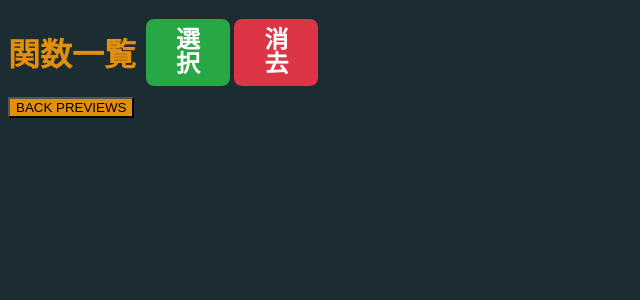
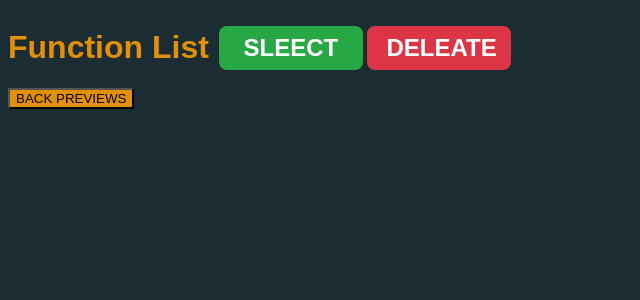
Before and after one commit to O-sh-skech/GraphicLab, a Flask app: page /show_all in a window 1280 px wide. Shown: the top 300 px of the page, without its empty margins (0-640 px from the left). Run offline with Flask 3, Linux system fonts and the light colour scheme.

Commit message:
日本語から英語に修正

```diff
--- a/templates/show_all.html
+++ b/templates/show_all.html
@@ -16,7 +16,7 @@
         font-size: 1.5rem;       /* 見た目の調整。32pxにしたいなら 2rem */
         padding: 0.4em 0.8em;    /* 高さを稼ぐ */
         bottom: 10px;          /* 明示的に高さを指定することでh1と揃える */
-        width: 3.5em;
+        width: 6.0em;
         line-height: 1;          /* テキストの中央寄せ */
         border: none;
         border-radius: 8px;
@@ -109,18 +109,18 @@
 </head>
 <body>
     <div class="function-header">
-        <h1>関数一覧</h1>
+        <h1>Function List</h1>
         <div class="button-group">
-            <button class="btn select-btn" onclick="toggleSelectMode()">選択</button>
-            <button class="btn delete-btn" onclick="toggleDeleteMode()">消去</button>
+            <button class="btn select-btn" onclick="toggleSelectMode()">SLEECT</button>
+            <button class="btn delete-btn" onclick="toggleDeleteMode()">DELEATE</button>
         </div>
     </div>
 
     {% for func in functions %}
     <div class="function-card" data-id="{{ func.id }}" onclick="selectFunction('{{ func.id }}')">
-        <p><strong>保存名：</strong> {{ func.name }}</p>
-        <p><strong>関数　：</strong> {{ func.expression }}</p>
-        <p><strong>日時　：</strong> {{ func.created_at.strftime('%Y-%m-%d %H:%M:%S') }}</p>
+        <p><strong>NAME：</strong> {{ func.name }}</p>
+        <p><strong>Function</strong>　：</strong> {{ func.expression }}</p>
+        <p><strong>DATE　：</strong> {{ func.created_at.strftime('%Y-%m-%d %H:%M:%S') }}</p>
     </div>
     {% endfor %}
     {% set back_url = url_for('index') %}
```
